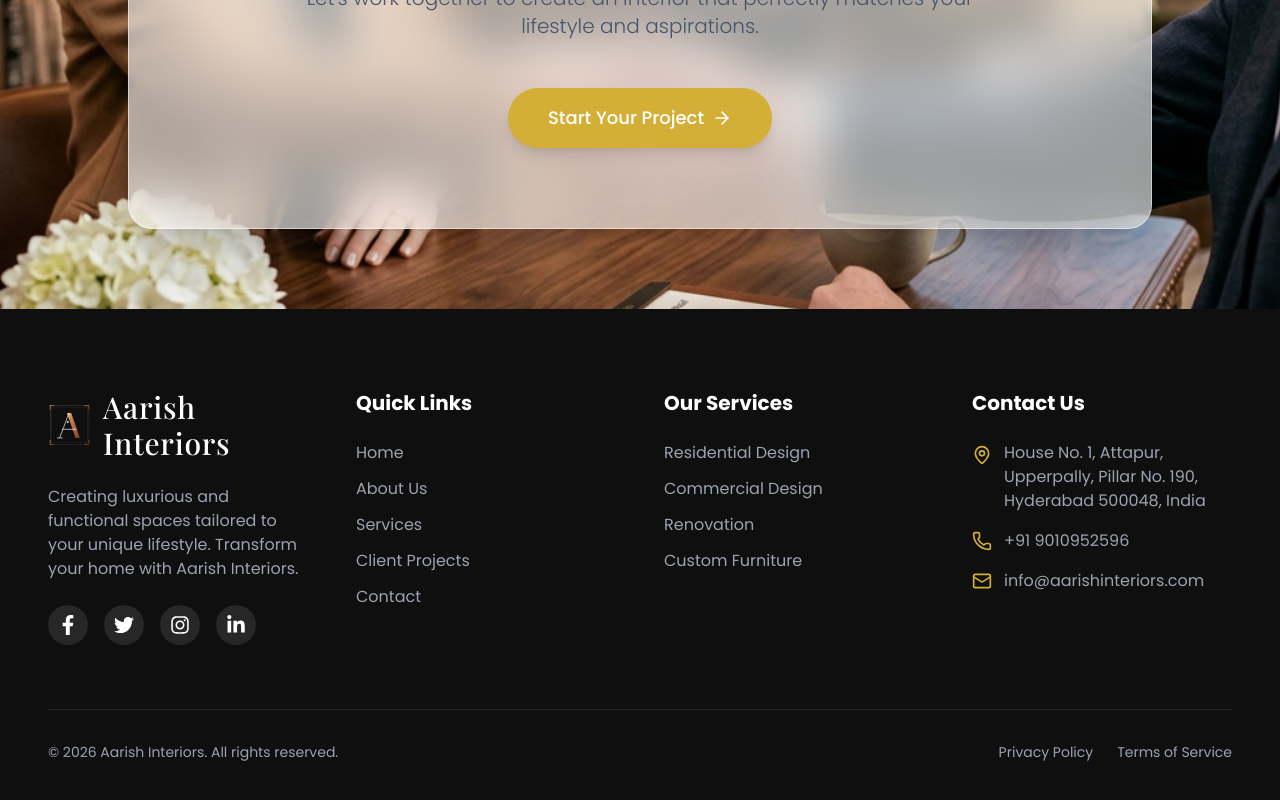
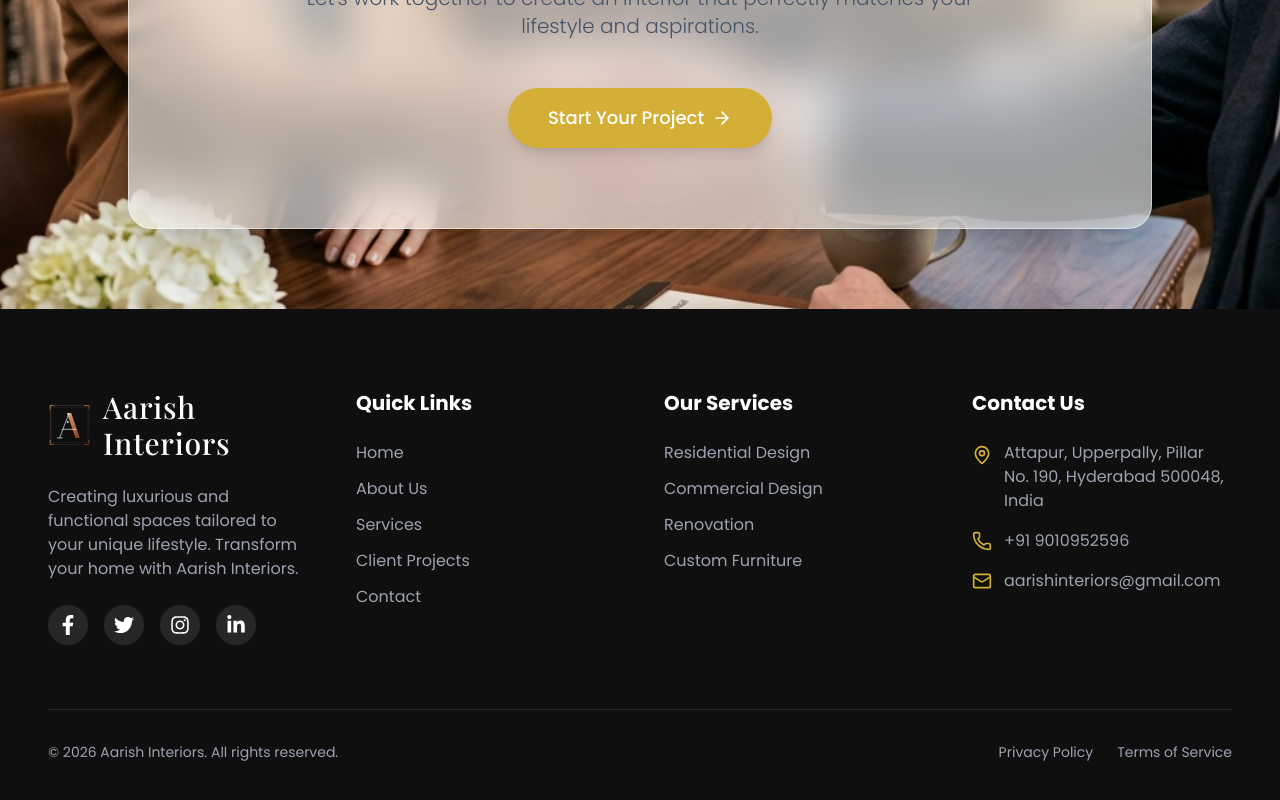
Before and after one commit to RIYAZ18843/AARISH-INTERIORS-Website, a React (Vite) app: page / in a window 1280 px wide. Shown: the part 8819-9619 px from the top of the page. Built offline with nearby package versions, Linux system fonts and the light colour scheme; a web font is replaced by a local one.

Commit message:
fix: update contact email to aarishinteriors@gmail.com and refine address in siteData

```diff
--- a/src/components/Footer.jsx
+++ b/src/components/Footer.jsx
@@ -74,7 +74,9 @@ const Footer = () => {
               </li>
               <li className="flex items-center gap-3 text-gray-400">
                 <Mail className="text-primary shrink-0" size={20} />
-                <span>{siteData.contact.email}</span>
+                <a href={`mailto:${siteData.contact.email}`} className="hover:text-primary transition-colors">
+                  {siteData.contact.email}
+                </a>
               </li>
             </ul>
           </div>
--- a/src/data/siteData.js
+++ b/src/data/siteData.js
@@ -30,8 +30,8 @@ import { FaFacebookF, FaTwitter, FaInstagram, FaLinkedinIn } from 'react-icons/f
 export const siteData = {
   contact: {
     phone: '+91 9010952596',
-    email: 'info@aarishinteriors.com',
-    address: 'House No. 1, Attapur, Upperpally, Pillar No. 190, Hyderabad 500048, India'
+    email: 'aarishinteriors@gmail.com',
+    address: 'Attapur, Upperpally, Pillar No. 190, Hyderabad 500048, India'
   },
   social: [
     { icon: FaFacebookF, link: '#' },
```
